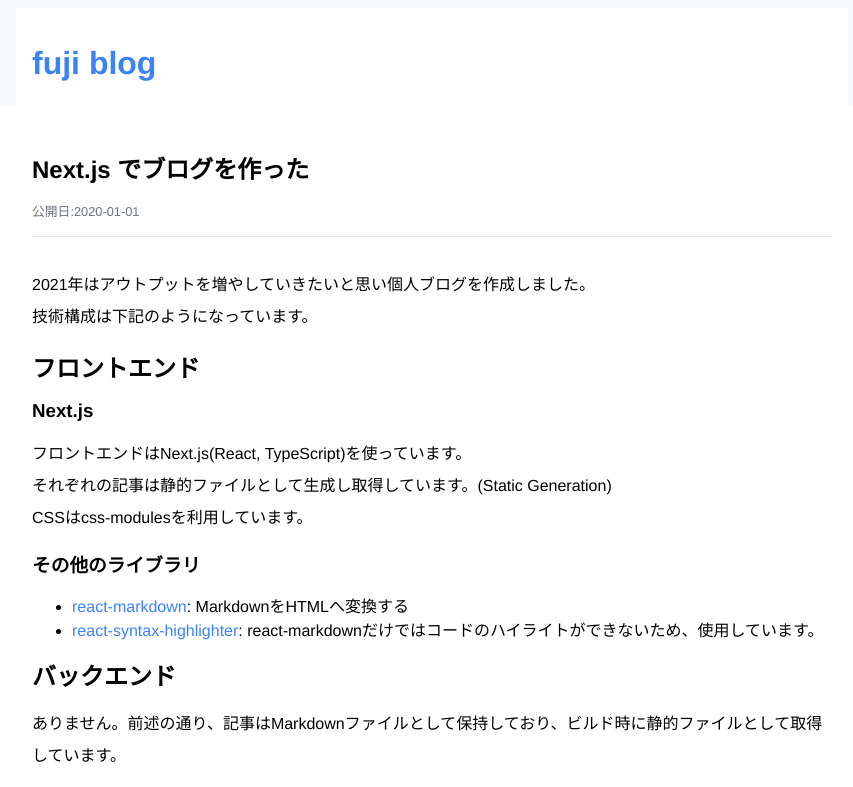
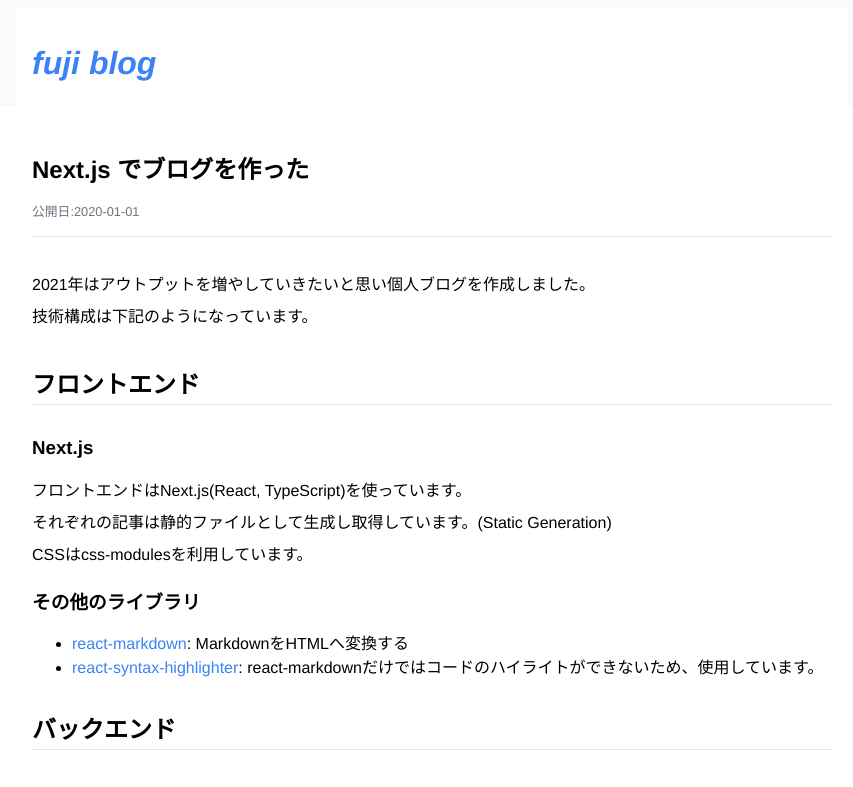
Before and after one commit to fujitakazuya/tech-blog, a Next.js app: page /posts/create-nextjs-blog in a window 1280 px wide. Shown: the top 787 px of the page, without its empty margins (208-1061 px from the left). Built offline with nearby package versions, Linux system fonts and the light colour scheme.

Commit message:
Fix style

```diff
--- a/src/components/Header/Header.module.css
+++ b/src/components/Header/Header.module.css
@@ -5,3 +5,7 @@
   height: 66px;
   background-color: var(--color-white);
 }
+
+.header h1 {
+  font-style: italic;
+}
--- a/src/components/Post/Post.module.css
+++ b/src/components/Post/Post.module.css
@@ -17,7 +17,13 @@
   line-height: 2rem;
 }
 
-.body h2, .body h3 {
+.body h2 {
+  padding-bottom: 0.25rem;
+  margin: 2rem 0;
+  border-bottom: 1px solid var(--color-gray-border);
+}
+
+.body h3 {
   margin: 1rem 0;
 }
 
--- a/src/components/PostList/PostList.tsx
+++ b/src/components/PostList/PostList.tsx
@@ -12,9 +12,9 @@
   <ul className={styles.list}>
     {allPostData.map(({ id, title, published }) => (
       <li key={id} className={styles.item}>
-        <h2 className={styles.title}>
+        <h2>
           <Link href={`/posts/${id}`}>
-            <a>{title}</a>
+            <a className={styles.title}>{title}</a>
           </Link>
         </h2>
         <p className={styles.time}>
```
